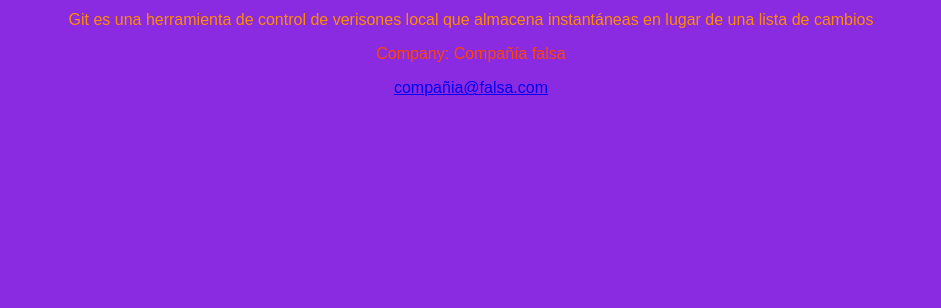
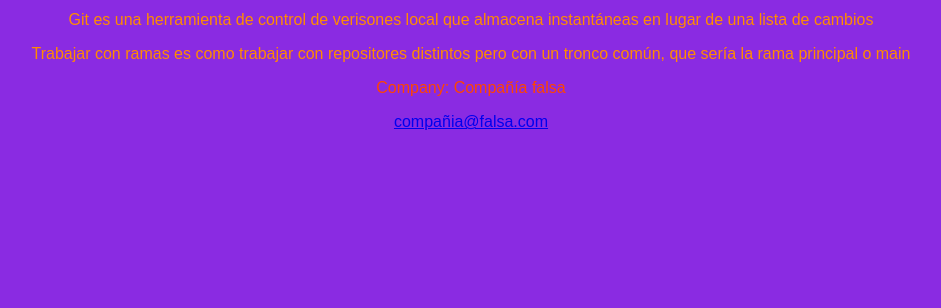
Before and after one commit to irenesp92-cyber/Exercise_Unit5_website, a plain HTML site: page index.html in a window 1280 px wide. Shown: the part 492-800 px from the top of the page, without its empty margins (169-1110 px from the left). Drawn offline with Linux system fonts and the light colour scheme.

Commit message:
more information

```diff
--- a/index.html
+++ b/index.html
@@ -16,7 +16,7 @@
         <h2>¿Qué es Git?</h2>
 
         <p>Git es una herramienta de control de verisones local que almacena instantáneas en lugar de una lista de cambios</p>
-
+        <p>Trabajar con ramas es como trabajar con repositores distintos pero con un tronco común, que sería la rama principal o main</p>
         <footer>
             <p>Company: Compañía falsa</p>
             <p><a href="mailto:compañia@falsa.com">compañia@falsa.com</a></p>
```
